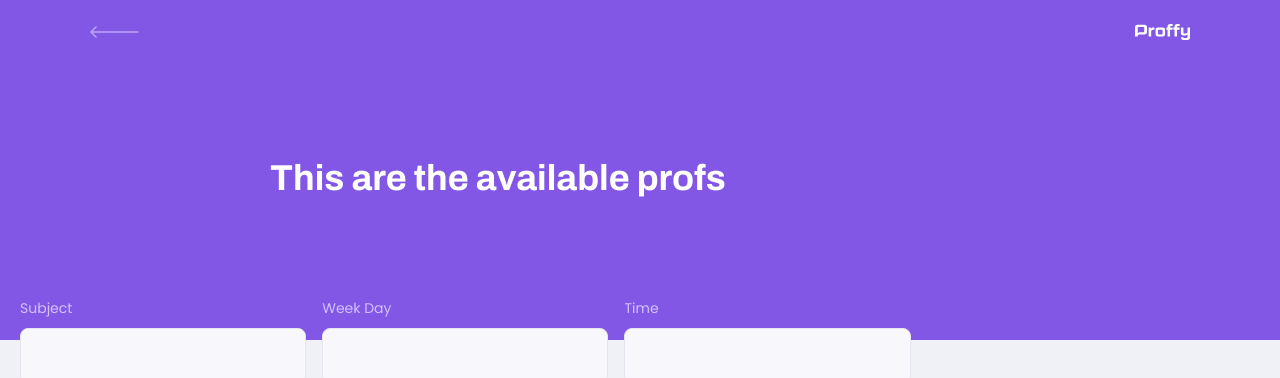
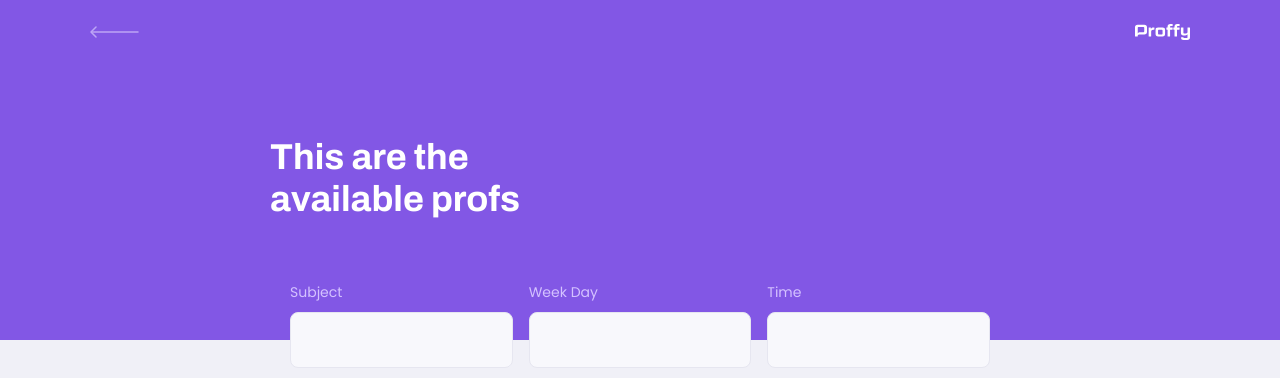
Before and after one commit to BrunoRNova1s/proffy, a React (Create React App) app in the folder web/: page /study in a window 1280 px wide. Shown: the top 378 px of the page. Built offline with nearby package versions, Linux system fonts and the light colour scheme.

Commit message:
search-teachers layout

```diff
--- a/web/src/components/PageHeader/index.tsx
+++ b/web/src/components/PageHeader/index.tsx
@@ -13,18 +13,17 @@ const PageHeader: React.FC<PageHeaderProps> = (props) => {
   return (
     <header className="page-header">
       <div className="top-bar-container">
-        <Link to='/'>
+        <Link to="/">
           <img src={backIcon} alt="back" />
         </Link>
         <img src={logoImg} alt="proffy" />
       </div>
       <div className="header-content">
         <strong>{props.title}</strong>
+        {props.children}
       </div>
-
-      {props.children}
     </header>
   );
-}
+};
 
 export default PageHeader;
--- a/web/src/components/PageHeader/style.css
+++ b/web/src/components/PageHeader/style.css
@@ -3,6 +3,7 @@
   flex-direction: column;
   background-color: var(--color-primary);
   position: relative;
+  align-items: center;
 }
 
 .page-header .top-bar-container {
@@ -41,8 +42,7 @@
   color: var(--color-title-in-primary);
 }
 
-
-@media(min-width: 700px) {
+@media (min-width: 700px) {
   .page-header {
     height: 340px;
   }
@@ -61,4 +61,8 @@
     justify-content: center;
     align-items: flex-start;
   }
+
+  .page-header .header-content strong {
+    max-width: 350px;
   }
+}
--- a/web/src/pages/TeacherList/style.css
+++ b/web/src/pages/TeacherList/style.css
@@ -57,7 +57,7 @@
     grid-template-columns: repeat(3, 1fr);
     column-gap: 16px;
     position: absolute;
-    bottom: -44px;
+    bottom: -28px;
   }
 
   #search-teachers .input-block + .input-block {
```
Lines whose indentation alone changed are shown as unchanged.
